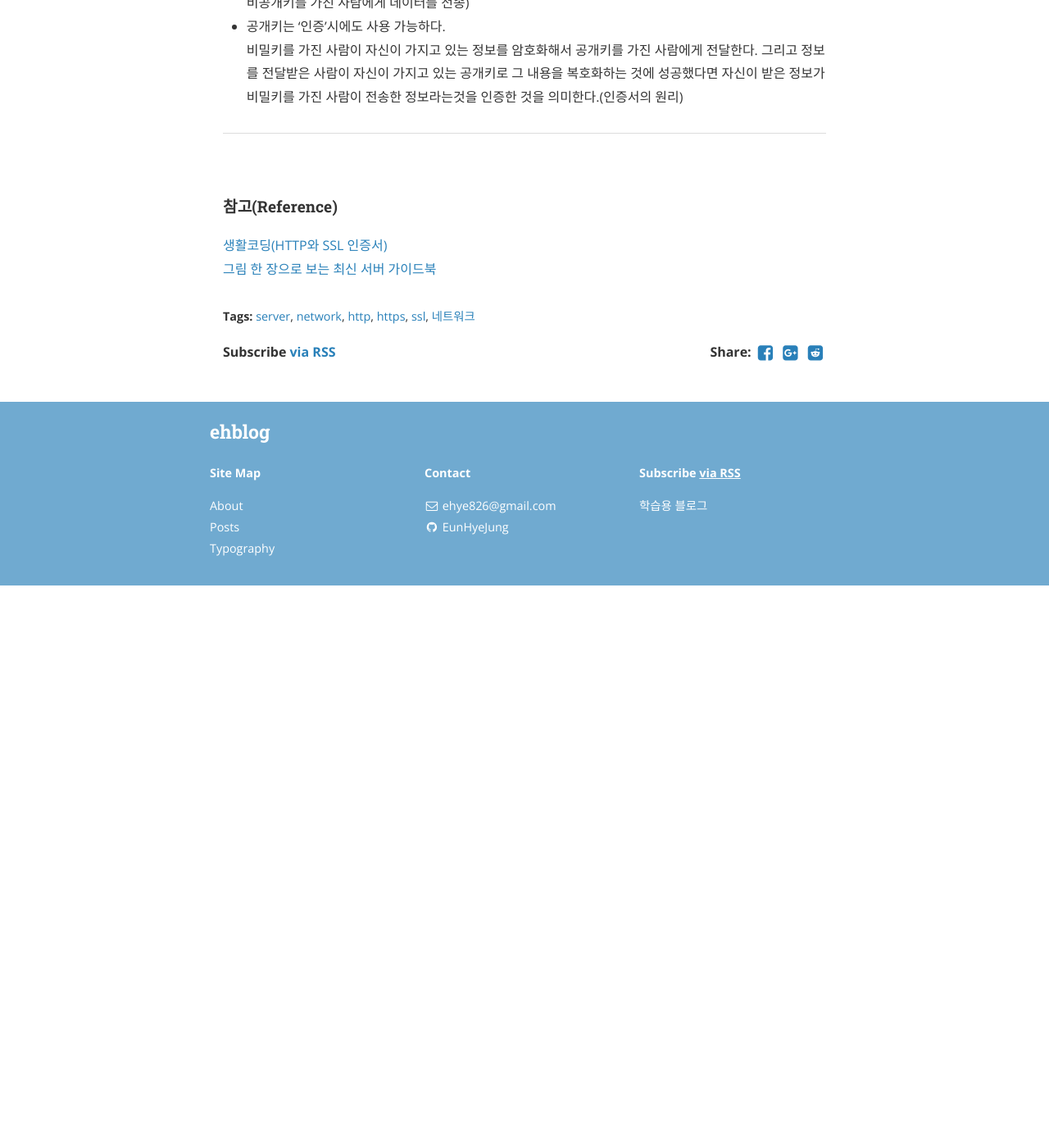
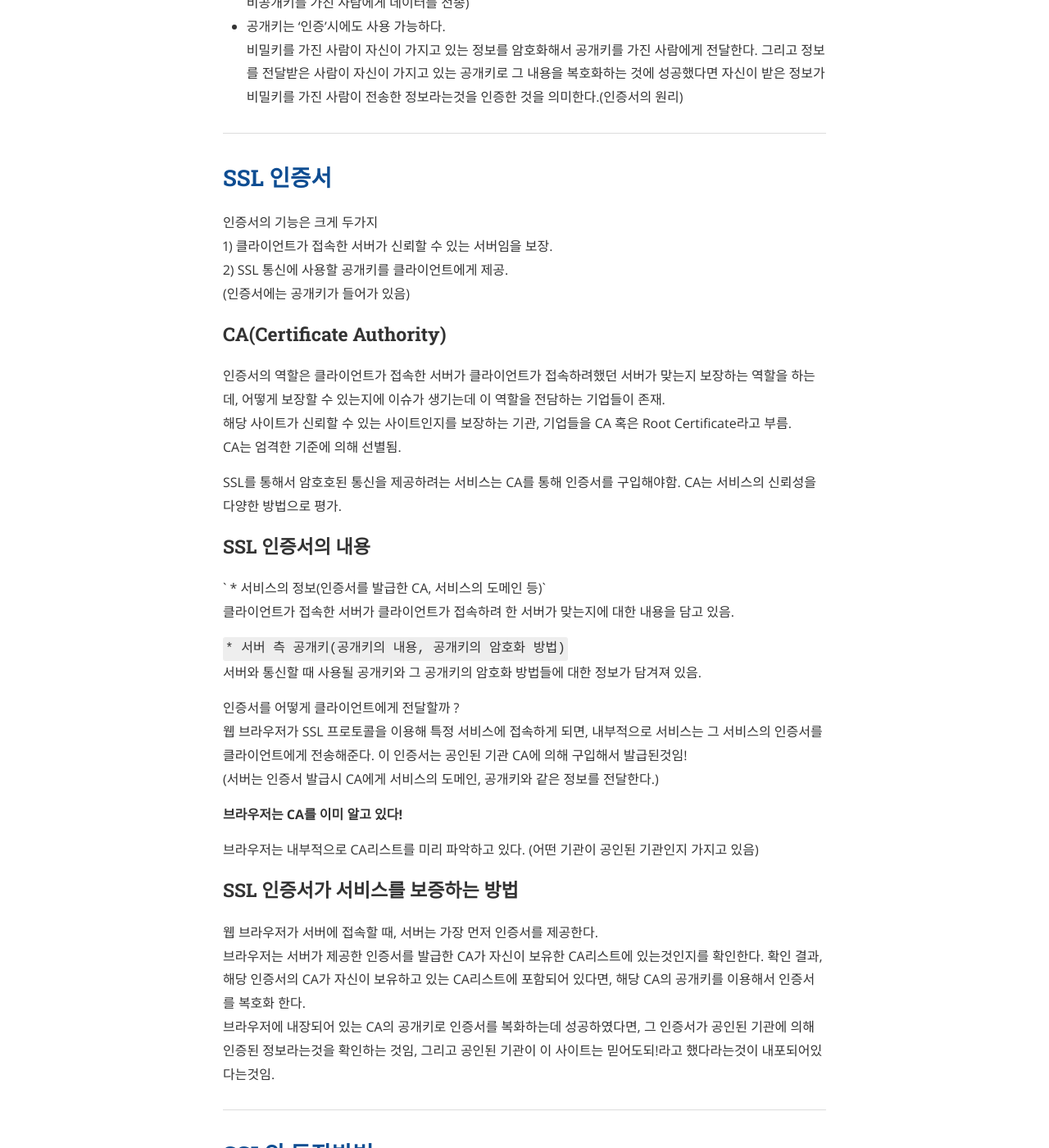
Before and after one commit to EunHyeJung/EunHyeJung.github.io, a Jekyll site: the page built from _posts/Network&Server/2018-09-20-Https-Concept.md, in a window 1280 px wide and 1400 px high, scrolled down 2070 px. Shown: the whole window at 82% size. Built offline with Jekyll 4.4.1, drawn with Linux system fonts in a browser that asks for light colours; nearby versions of some CDN libraries; comment, search, counter and statistics services are not loaded; before the commit the page ends 2784 px from its top, so only the background shows below that; some of the changed text lies outside the part shown.

Commit message:
HTTPS - SSL 인증서 내용 추가

```diff
--- a/_posts/Network&Server/2018-09-20-Https-Concept.md
+++ b/_posts/Network&Server/2018-09-20-Https-Concept.md
@@ -61,6 +61,94 @@ cover:  "/assets/instacode.png"
   비밀키를 가진 사람이 자신이 가지고 있는 정보를 암호화해서 공개키를 가진 사람에게 전달한다. 그리고 정보를 전달받은 사람이 자신이 가지고 있는 공개키로 그 내용을 복호화하는 것에 성공했다면 자신이 받은 정보가 비밀키를 가진 사람이 전송한 정보라는것을 인증한 것을 의미한다.(인증서의 원리)
 
 
+- - -
+
+
+##  <font color = "#0E4D92"> SSL 인증서</font>
+
+인증서의 기능은 크게 두가지
+1) 클라이언트가 접속한 서버가 신뢰할 수 있는 서버임을 보장.
+2) SSL 통신에 사용할 공개키를 클라이언트에게 제공.
+   (인증서에는 공개키가 들어가 있음)
+
+
+
+### CA(Certificate Authority)
+
+인증서의 역할은 클라이언트가 접속한 서버가 클라이언트가 접속하려했던 서버가 맞는지 보장하는 역할을 하는데, 어떻게 보장할 수 있는지에 이슈가 생기는데 이 역할을 전담하는 기업들이 존재.
+해당 사이트가 신뢰할 수 있는 사이트인지를 보장하는 기관, 기업들을 CA 혹은 Root Certificate라고 부름.
+CA는 엄격한 기준에 의해 선별됨.
+
+SSL를 통해서 암호호된 통신을 제공하려는 서비스는 CA를 통해 인증서를 구입해야함. CA는 서비스의 신뢰성을 다양한 방법으로 평가.
+
+
+
+### SSL 인증서의 내용
+
+` * 서비스의 정보(인증서를 발급한 CA, 서비스의 도메인 등)`
+  클라이언트가 접속한 서버가 클라이언트가 접속하려 한 서버가 맞는지에 대한 내용을 담고 있음.
+
+`* 서버 측 공개키(공개키의 내용, 공개키의 암호화 방법)`
+   서버와 통신할 때 사용될 공개키와 그 공개키의 암호화 방법들에 대한 정보가 담겨져 있음.
+
+인증서를 어떻게 클라이언트에게 전달할까 ?
+웹 브라우저가 SSL 프로토콜을 이용해 특정 서비스에 접속하게 되면, 내부적으로 서비스는 그 서비스의 인증서를 클라이언트에게 전송해준다. 이 인증서는 공인된 기관 CA에 의해 구입해서 발급된것임!
+(서버는 인증서 발급시 CA에게 서비스의 도메인, 공개키와 같은 정보를 전달한다.)
+
+
+<b> 브라우저는 CA를 이미 알고 있다! </b>
+
+브라우저는 내부적으로 CA리스트를 미리 파악하고 있다. (어떤 기관이 공인된 기관인지 가지고 있음)
+
+
+### SSL 인증서가 서비스를 보증하는 방법
+
+웹 브라우저가 서버에 접속할 때, 서버는 가장 먼저 인증서를 제공한다.
+브라우저는 서버가 제공한 인증서를 발급한 CA가 자신이 보유한 CA리스트에 있는것인지를 확인한다.
+확인 결과, 해당 인증서의 CA가 자신이 보유하고 있는 CA리스트에 포함되어 있다면, 해당 CA의 공개키를 이용해서 인증서를 복호화 한다.
+브라우저에 내장되어 있는 CA의 공개키로 인증서를 복화하는데 성공하였다면, 그 인증서가 공인된 기관에 의해 인증된 정보라는것을 확인하는 것임, 그리고 공인된 기관이 이 사이트는 믿어도되!라고 했다라는것이 내포되어있다는것임.
+
+
+- - -
+
+
+##  <font color = "#0E4D92"> SSL의 동작방법</font>
+
+
+<b> SSL은 암호화된 데이터를 전송하기 위해 공개키와 대칭키를 혼합하여 사용한다 </b>
+
+`실제 데이터(ex) id, paasword 정보)` : 대칭키 방식으로 암호화
+`대칭키의 키` : 공개키
+
+일반적으로 컴퓨터가 네트워크를 이용해서 통신할 때는 내부적으로 3단계에 걸쳐 이루어진다.
+
+악수(handshake) → 전송(세션) →  세션종료
+
+
+### 악수(handshake)
+
+서버와 클라이언트가 실제 데이터를 주고받기 전에 Handshake과정을 통해 서로 상대방이 존재하는지, 또 상대방과 데이터를 주고받기 위해 어떤 방법을 사용해야하는지를 파악한다.
+핸드쉐이크 과정에서 가장 중요한 작업은 바로 <b>SSL 인증서를 주고 받는 것</b>이다.
+
+<font color="#007474"><b> 핸드쉐이크 과정에서 클라이언트와 서버가 통신하는 과정 </b> </font>
+
+1) 웹브라우저가 웹 서버에 접속(클라이언트가 서버에 접속)
+  이 단계를 `Client Hello`라고 한다. 이 단계에서 주고받는 정보는 아래와 같다.
+  * 클라이언트 측에서 생성한 랜덤 데이터
+  * 클라이언트가 지원하는 암호화 방식들
+  * 세션 아이디 : 이미 SSL 핸드쉐이킹을 했다면 비용과 시간을 절약하기 위해 기존의 세션을 재활용함.
+
+2) 서버는 Client Hello에 대한 응답으로 `Server Hello`를 하게 된다. 이 단계에서 주고받는 정보는 아래와 같다.
+  * 서버측에서 생성한 랜덤 데이터
+  * 서버가 선택한 클라이언트의 암호화 방식
+  * <font color="#c21807">인증서 </font>
+
+3) 클라이언트는 서버가 전송한 인증서가 어떤 CA에 의해 발급된 인증서인지 확인.
+   해당 인증기관이 브라우저가 보유한 CA 리스트에 존재하는지를 확인.
+   브라우저에 내장되어 있는 CA 리스트에 해당 인증서를 발급한 CA가 존재한다는것은 해당 인증서에 대한 공개키를 이미 가지고 있다는 뜻임 -> 이 공개키로 인증서 복호화 시도.
+   만약, 공개키로 인증서가 복호화가 된다면 해당 인증서가 틀림없이 그 인증기관에 의해 발급된것이라는것을 브라우저는 알 수 있게 된것임 -> 자신이 접속한 서비스가 공인된 기관에서 보증된 안정적인 서비스라는것을 확신할 수 있음!
+
+
 
 - - -
 
```
